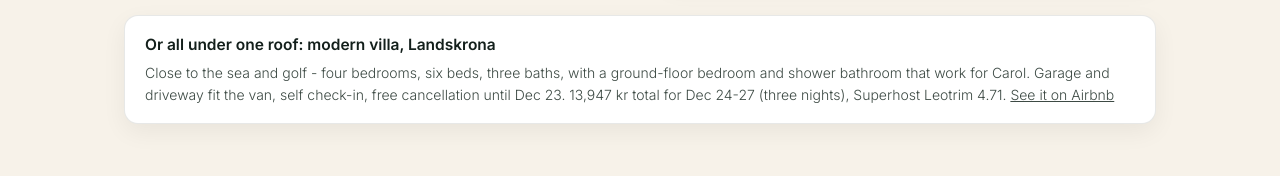
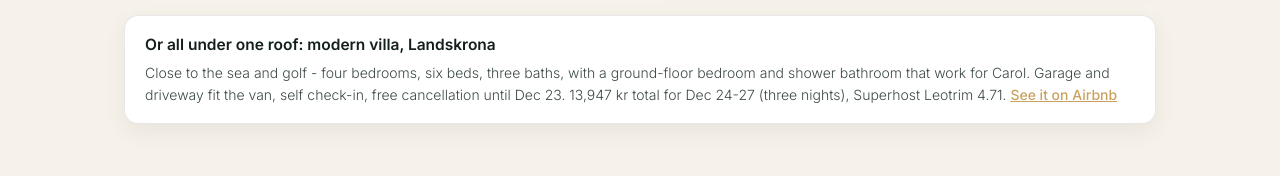
Before and after one commit to slowmotionsoundz/carol-kaylan-xmas, a plain HTML site: page index.html in a window 1280 px wide. Shown: the part 6959-7135 px from the top of the page. Drawn offline with Linux system fonts and the light colour scheme.

Commit message:
Add styling for links in stay-body

```diff
--- a/styles.css
+++ b/styles.css
@@ -125,3 +125,4 @@ footer .fine{margin-top:10px;font-size:12px;letter-spacing:.1em;text-transform:u
   .day,.sheet{padding:72px 20px}
   .stop{flex:1 1 45%}
 }
+.stay-body a{color:var(--gold);font-weight:500}
```
